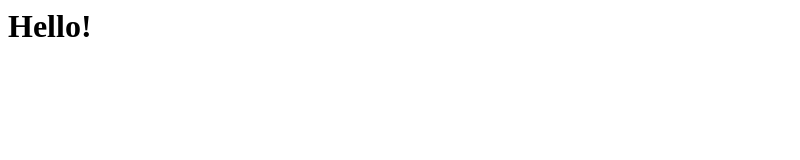
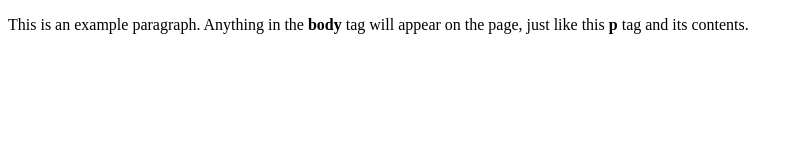
Before and after one commit to InflictedHazard/firstsite, a plain HTML site: page index.html in a window 1280 px wide. Shown: the whole page, without its empty margins (0-800 px from the left). Drawn offline with Linux system fonts and the light colour scheme.

Commit message:
Update index.html

```diff
--- a/index.html
+++ b/index.html
@@ -1 +1,9 @@
-<h1> Hello! </h1>
+<!doctype html>
+<html>
+  <head>
+    <title>This is the title of the webpage!</title>
+  </head>
+  <body>
+    <p>This is an example paragraph. Anything in the <strong>body</strong> tag will appear on the page, just like this <strong>p</strong> tag and its contents.</p>
+  </body>
+</html>
```
